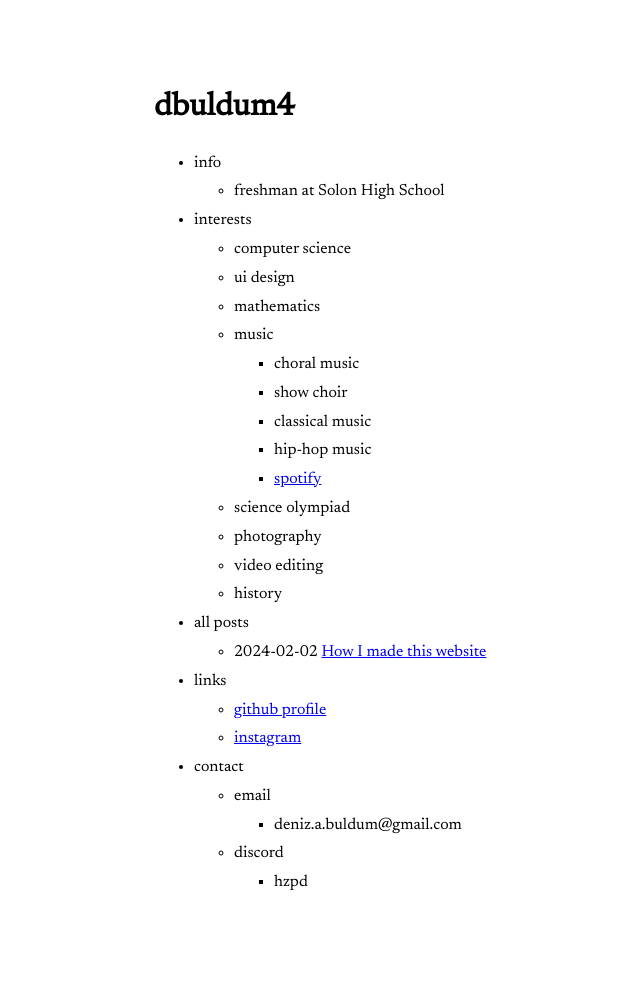
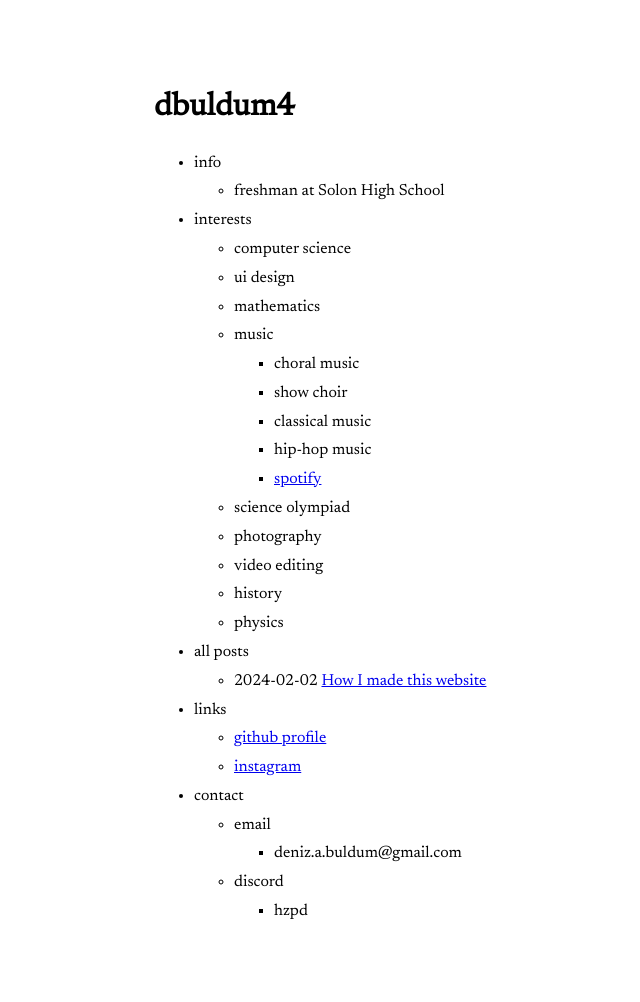
Before and after one commit to riggraz/no-style-please, a Jekyll site: the page built from index.md, in a window 1280 px wide. Shown: the whole page, without its empty margins (166-806 px from the left). Built offline with Jekyll 4.4.1, drawn with Linux system fonts in a browser that asks for light colours; before the commit the page ends 974 px from its top, so only the background shows below that.

Commit message:
added physics

```diff
--- a/_data/menu.yml
+++ b/_data/menu.yml
@@ -23,6 +23,7 @@ entries:
       - title: photography
       - title: video editing
       - title: history
+      - title: physics
 
   - title: all posts
     post_list:
```
